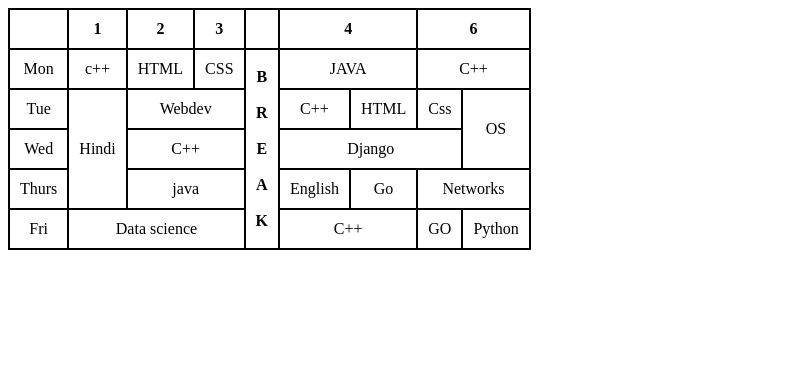
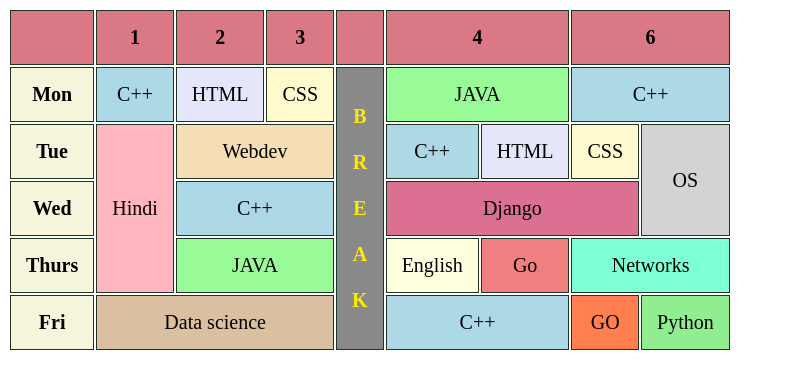
Before and after one commit to Shriyanshsoni96/Mern-Stack, a plain HTML site: page Basics/tabel.htm in a window 1280 px wide. Shown: the whole page, without its empty margins (0-785 px from the left). Drawn offline with Linux system fonts and the light colour scheme; a web font is replaced by a local one.

Commit message:
table designing

```diff
--- /dev/null
+++ b/Basics/tabel.css
@@ -0,0 +1,46 @@
+@import url('https://fonts.googleapis.com/css2?family=Felipa&display=swap');
+
+table, th, td {
+    font-family: "Felipa", serif;
+}
+
+.felipa-regular {
+    font-family: "Felipa", serif;
+    font-weight: 400;
+    font-style: normal;
+}
+
+th,
+td {
+    font-size: 20px;
+    text-align: center;
+    padding: 15px;
+    margin: 5px;
+    border-spacing: 0;
+    border: 1px solid rgb(31, 53, 36);
+}
+
+#week {
+    font-weight: bold;
+    background-color: beige;
+}
+
+#C {
+    background-color: lightblue;
+}
+
+#HTML {
+    background-color: lavender;
+}
+
+#css {
+    background-color: lemonchiffon;
+}
+
+#JAVA {
+    background-color: palegreen;
+}
+
+#head{
+    background-color: rgba(205, 71, 89, 0.729);
+}
--- a/Basics/tabel.htm
+++ b/Basics/tabel.htm
@@ -4,25 +4,24 @@
     <meta charset="UTF-8">
     <meta name="viewport" content="width=device-width, initial-scale=1.0">
     <title>Tabel</title>
+<link rel="preconnect" href="https://fonts.googleapis.com">
+<link rel="preconnect" href="https://fonts.gstatic.com" crossorigin>
+<link href="https://fonts.googleapis.com/css2?family=Felipa&display=swap" rel="stylesheet">
+
+    <link rel="stylesheet" href="tabel.css">
+
+
     <style>
-        table {
-            border-spacing: 0;
-            border: 1px solid rgb(0, 0, 0);
+        #break{
+            background-color: rgb(137, 137, 137);
+            text-align: center;
+            color: rgb(255, 234, 0);
         }
-
-        th,
-        td {
-            text-align: center;
-            padding: 10px;
-            border-spacing: 0;
-            border: 1px solid rgb(0, 0, 0);
-        }
-
     </style>
 </head>
 <body>
     <table>
-        <tr>
+        <tr id="head">
             <th></th>
             <th>1</th>
             <th>2</th>
@@ -32,44 +31,44 @@
             <th colspan="2">6</th>
         </tr>
         <tr>
-            <td>Mon</td>
-            <td>c++</td>
-            <td>HTML</td>
-            <td>CSS</td>
-            <td rowspan="7"><b>B<br><br>R<br><br>E<br><br>A<br><br>K</td></b>
-            <td colspan="2">JAVA</td>
-            <td colspan="2">C++</td>
+            <td id="week">Mon</td>
+            <td id="C">C++</td>
+            <td id="HTML">HTML</td>
+            <td id="css">CSS</td>
+            <td rowspan="7" id="break"><b>B<br><br>R<br><br>E<br><br>A<br><br>K</td></b>
+            <td colspan="2" id="JAVA">JAVA</td>
+            <td colspan="2" id="C">C++</td>
         </tr>
         <tr>
-            <td>Tue</td>
-            <td rowspan="3">Hindi</td>
-            <td colspan="2">Webdev</td>
-            <td colspan="0.5">C++</td>
-            <td>HTML</td>
-            <td>Css</td>
-            <td rowspan="2">OS</td>
+            <td id="week" >Tue</td>
+            <td rowspan="3" bgcolor="lightpink" >Hindi</td>
+            <td colspan="2" bgcolor="wheat">Webdev</td>
+            <td colspan="0.5" bgcolor="lightblue">C++</td>
+            <td bgcolor="lavender">HTML</td>
+            <td bgcolor="lemonchiffon">CSS</td>
+            <td rowspan="2" bgcolor="lightgray">OS</td>
         </tr>
         <tr>
-            <td>Wed</td>
-            <td colspan="2">C++</td>
-            <td colspan="3">Django</td>
+            <td id="week" >Wed</td>
+            <td colspan="2" bgcolor="lightblue">C++</td>
+            <td colspan="3" bgcolor="palevioletred">Django</td>
 
 
         </tr>
         <tr>
-            <td>Thurs</td>
-            <td colspan="2"> java</td>
-            <td>English</td>
-            <td>Go</td>
-            <td colspan="2">Networks</td>
+            <td id="week">Thurs</td>
+            <td colspan="2" id="JAVA">JAVA</td>
+            <td bgcolor="lightyellow">English</td>
+            <td bgcolor="lightcoral">Go</td>
+            <td colspan="2" bgcolor="aquamarine">Networks</td>
 
         </tr>
         <tr>
-            <td>Fri</td>
-            <td colspan="3">Data science</td>
-            <td colspan="2">C++</td>
-            <td>GO</td>
-            <td>Python</td>
+            <td id="week">Fri</td>
+            <td colspan="3" bgcolor="darkcustard">Data science</td>
+            <td colspan="2" bgcolor="lightblue">C++</td>
+            <td bgcolor="coral ">GO</td>
+            <td bgcolor="lightgreen">Python</td>
 
         </tr>
     </table>
```
